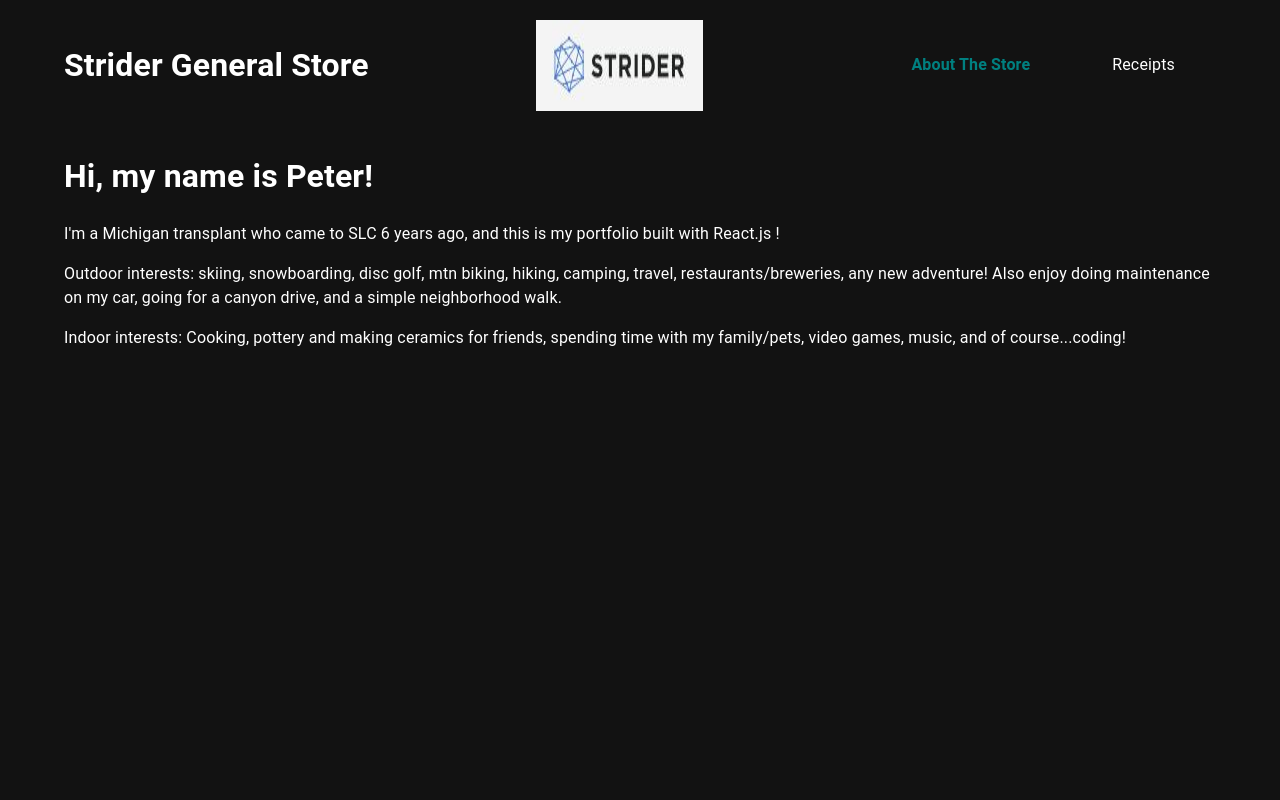
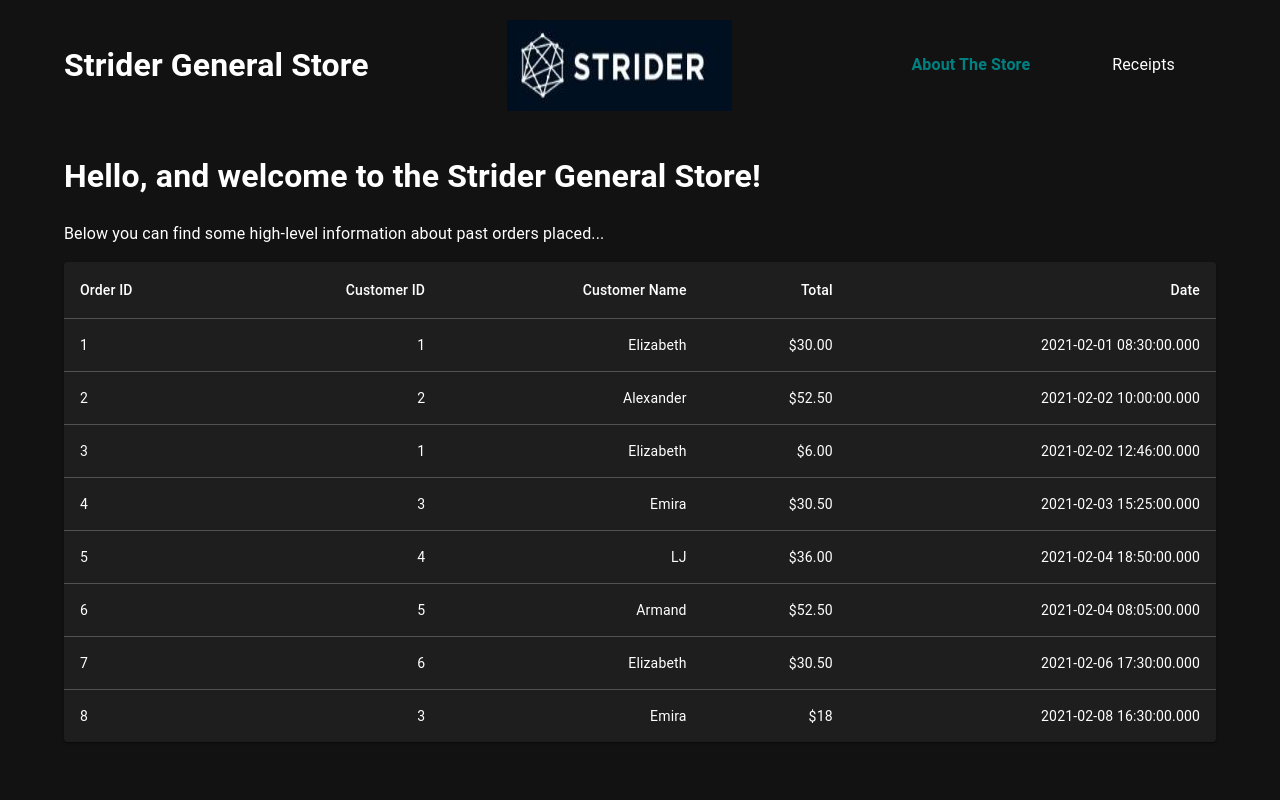
Before and after one commit to Pkrysinski/strider-general-store, a React (Create React App) app: page / in a window 1280 px wide. Shown: the top 800 px of the page. Built offline with nearby package versions, Linux system fonts and the light colour scheme.

Commit message:
Adding the data to the project, as well as a Material UI table component that showcases the data on the home page.

```diff
--- a/src/components/AboutTheStore.js
+++ b/src/components/AboutTheStore.js
@@ -1,21 +1,17 @@
 import React from 'react';
+import ReceiptData from "./ReceiptData";
 
 function AboutTheStore() {
 
     return (
         <div id="aboutthestore" style={{ height: "100vh", position: "relative" }}>
             <h1>
-                Hi, my name is Peter!
+                Hello, and welcome to the Strider General Store!
             </h1>
             <p>
-                I'm a Michigan transplant who came to SLC 6 years ago, and this is my portfolio built with React.js !
+                Below you can find some high-level information about past orders placed...
             </p>
-            <p>
-                Outdoor interests:  skiing, snowboarding, disc golf, mtn biking, hiking, camping, travel, restaurants/breweries, any new adventure!  Also enjoy doing maintenance on my car, going for a canyon drive, and a simple neighborhood walk.
-            </p>
-            <p>
-                Indoor interests: Cooking, pottery and making ceramics for friends, spending time with my family/pets, video games, music, and of course...coding!
-            </p>
+            <ReceiptData style={{paddingBottom:'20px', paddingTop:'20px'}} />
         </div>
     )
 };
--- /dev/null
+++ b/src/components/ReceiptData.js
@@ -0,0 +1,44 @@
+import React from 'react';
+import {receipts} from '../data/receipts';
+import Table from '@mui/material/Table';
+import TableBody from '@mui/material/TableBody';
+import TableCell from '@mui/material/TableCell';
+import TableContainer from '@mui/material/TableContainer';
+import TableHead from '@mui/material/TableHead';
+import TableRow from '@mui/material/TableRow';
+import Paper from '@mui/material/Paper';
+
+
+export default function ReceiptData() {
+  return (
+    <TableContainer component={Paper}>
+      <Table sx={{ minWidth: 650 }} aria-label="simple table">
+        <TableHead>
+          <TableRow>
+            <TableCell>Order ID</TableCell>
+            <TableCell align="right">Customer ID</TableCell>
+            <TableCell align="right">Customer Name</TableCell>
+            <TableCell align="right">Total</TableCell>
+            <TableCell align="right">Date</TableCell>
+          </TableRow>
+        </TableHead>
+        <TableBody>
+          {receipts.map((receipt) => (
+            <TableRow
+              key={receipt.OrderId}
+              sx={{ '&:last-child td, &:last-child th': { border: 0 } }}
+            >
+              <TableCell component="th" scope="receipt">
+                {receipt.OrderId}
+              </TableCell>
+              <TableCell align="right">{receipt.CustomerId}</TableCell>
+              <TableCell align="right">{receipt.CustomerName}</TableCell>
+              <TableCell align="right">{receipt.Total}</TableCell>
+              <TableCell align="right">{receipt.Date}</TableCell>
+            </TableRow>
+          ))}
+        </TableBody>
+      </Table>
+    </TableContainer>
+  );
+}
--- /dev/null
+++ b/src/data/receipts.js
@@ -0,0 +1,169 @@
+export const receipts = [
+    {
+        "OrderId": 1,
+        "CustomerId": 1,
+        "CustomerName": "Elizabeth",
+        "Total": "$30.00",
+        "Date": "2021-02-01 08:30:00.000",
+        "Items": [
+            {
+                "Item": "Candle",
+                "ItemPrice": "$3.00",
+                "Quantity": "3"
+            },
+            {
+                "Item": "Book",
+                "ItemPrice": "$15.00",
+                "Quantity": "1"
+            },
+            {
+                "Item": "Pen",
+                "ItemPrice": "$0.75",
+                "Quantity": "1"
+            },
+            {
+                "Item": "Paper",
+                "ItemPrice": "$5.25",
+                "Quantity": "1"
+            }
+        ]
+    },
+    {
+        "OrderId": 2,
+        "CustomerId": 2,
+        "CustomerName": "Alexander",
+        "Total": "$52.50",
+        "Date": "2021-02-02 10:00:00.000",
+        "Items": [
+            {
+                "Item": "Book",
+                "ItemPrice": "$15.00",
+                "Quantity": "1"
+            },
+            {
+                "Item": "Jar",
+                "ItemPrice": "$12.50",
+                "Quantity": "3"
+            }
+        ]
+    },
+    {
+        "OrderId": 3,
+        "CustomerId": 1,
+        "CustomerName": "Elizabeth",
+        "Total": "$6.00",
+        "Date": "2021-02-02 12:46:00.000",
+        "Items": [
+            {
+                "Item": "Pen",
+                "ItemPrice": "$0.75",
+                "Quantity": "1"
+            },
+            {
+                "Item": "Paper",
+                "ItemPrice": "$5.25",
+                "Quantity": "1"
+            }
+        ]
+    },
+    {
+        "OrderId": 4,
+        "CustomerId": 3,
+        "CustomerName": "Emira",
+        "Total": "$30.50",
+        "Date": "2021-02-03 15:25:00.000",
+        "Items": [
+            {
+                "Item": "Candle",
+                "ItemPrice": "$3.00",
+                "Quantity": "1"
+            },
+            {
+                "Item": "Book",
+                "ItemPrice": "$15.00",
+                "Quantity": "1"
+            },
+            {
+                "Item": "Jar",
+                "ItemPrice": "$12.50",
+                "Quantity": "1"
+            }
+        ]
+    },
+    {
+        "OrderId": 5,
+        "CustomerId": 4,
+        "CustomerName": "LJ",
+        "Total": "$36.00",
+        "Date": "2021-02-04 18:50:00.000",
+        "Items": [
+            {
+                "Item": "Pen",
+                "ItemPrice": "$0.75",
+                "Quantity": "1"
+            },
+            {
+                "Item": "Book",
+                "ItemPrice": "$15.00",
+                "Quantity": "2"
+            },
+            {
+                "Item": "Paper",
+                "ItemPrice": "$5.25",
+                "Quantity": "1"
+            }
+        ]
+    },
+    {
+        "OrderId": 6,
+        "CustomerId": 5,
+        "CustomerName": "Armand",
+        "Total": "$52.50",
+        "Date": "2021-02-04 08:05:00.000",
+        "Items": [
+            {
+                "Item": "Book",
+                "ItemPrice": "$15.00",
+                "Quantity": "1"
+            },
+            {
+                "Item": "Jar",
+                "ItemPrice": "$12.50",
+                "Quantity": "3"
+            }
+        ]
+    },
+    {
+        "OrderId": 7,
+        "CustomerId": 6,
+        "CustomerName": "Elizabeth",
+        "Total": "$30.50",
+        "Date": "2021-02-06 17:30:00.000",
+        "Items": [
+            {
+                "Item": "Movie",
+                "ItemPrice": "$18.00",
+                "Quantity": "1"
+            },
+            {
+                "Item": "Jar",
+                "ItemPrice": "$12.50",
+                "Quantity": "1"
+            }
+        ]
+    },
+    {
+        "OrderId": 8,
+        "CustomerId": 3,
+        "CustomerName": "Emira",
+        "Total": "$18",
+        "Date": "2021-02-08 16:30:00.000",
+        "Items": [
+            {
+                "Item": "Movie",
+                "ItemPrice": "$18.00",
+                "Quantity": "1"
+            }
+        ]
+    }
+]
```
Also changed, not shown: public/strider/StriderLogo.JPG.
